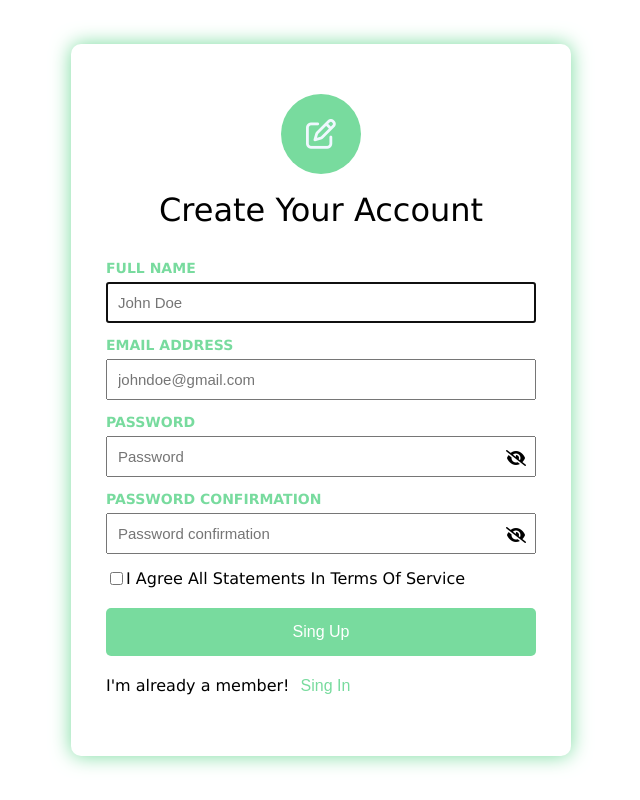
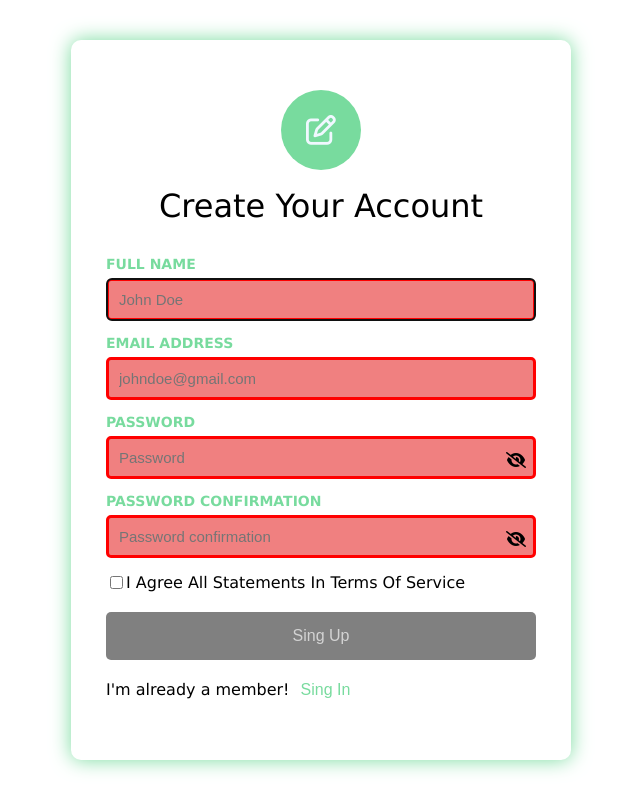
Before and after one commit to VasyaSuperr/home-work-React-Form, a React (Vite) app: page / in a window 1280 px wide. Shown: the whole page, without its empty margins (319-959 px from the left). Built offline with nearby package versions, Linux system fonts and the light colour scheme.

Commit message:
Add validate and  style validate from inputs and checkBox

```diff
--- a/src/pages/SingUpPage/SingUp.module.css
+++ b/src/pages/SingUpPage/SingUp.module.css
@@ -68,8 +68,6 @@
 }
 
 .submitBtn {
-  background-color: #78db9e;
-  color: white;
   font-size: 16px;
   border: none;
   border-radius: 5px;
@@ -78,10 +76,20 @@
   margin: 5px 0;
 }
 
-.submitBtn:hover {
+.enabled {
+  background-color: #78db9e;
+  color: white;
+}
+
+.enabled:hover {
   background-color: #52946b;
   cursor: pointer;
   transition: 1s;
+}
+
+.disabled {
+  background-color: gray;
+  color: lightgrey;
 }
 
 .wrapperForSingInRow {
@@ -103,3 +111,15 @@
   cursor: pointer;
   transition: 1s;
 }
+
+.validInput {
+  background-color: lightgreen;
+  border: 3px solid green;
+  border-radius: 5px;
+}
+
+.invalidInput {
+  background-color: lightcoral;
+  border: 3px solid red;
+  border-radius: 5px;
+}
--- a/src/pages/SingUpPage/index.jsx
+++ b/src/pages/SingUpPage/index.jsx
@@ -1,5 +1,6 @@
 import { useState } from "react";
 import styles from "./SingUp.module.css";
+import classNames from "classnames";
 
 function SingUpPage() {
   const [fullName, setFullName] = useState("");
@@ -7,6 +8,15 @@ function SingUpPage() {
   const [password, setPassword] = useState("");
   const [passwordConfirm, setPasswordConfirm] = useState("");
   const [statements, setStatements] = useState(false);
+
+  const SING_UP_FOR_REG_EXP = {
+    fullName:
+      /^[A-Z][a-z]{1,32}(-[A-Z][a-z]{1,32})? [A-Z][a-z]{1,32}(-[A-Z][a-z]{1,32})?$/,
+    email: /^\w+@[A-Za-z\d]+\.[A-Za-z\d]+$/,
+    password: /^(?=.*[A-Z])(?=.*[a-z])(?=.*[!@#$%^&*])(?=.*[\d]).{6,32}$/,
+    passwordConfirm:
+      /^(?=.*[A-Z])(?=.*[a-z])(?=.*[!@#$%^&*])(?=.*[\d]).{6,32}$/,
+  };
 
   const handleFormSubmit = (e) => {
     e.preventDefault();
@@ -38,6 +48,33 @@ function SingUpPage() {
     setStatements(checked);
   };
 
+  const calcClassName = (name, value) => {
+    let isValueValid;
+
+    if (name === "passwordConfirm") {
+      isValueValid =
+        value === password && SING_UP_FOR_REG_EXP[name].test(value);
+    } else {
+      isValueValid = SING_UP_FOR_REG_EXP[name].test(value);
+    }
+
+    return classNames(styles.formInput, {
+      [styles.validInput]: isValueValid,
+      [styles.invalidInput]: !isValueValid,
+    });
+  };
+
+  const isSubmitBtnDisabled = () => {
+    return !(
+      SING_UP_FOR_REG_EXP.fullName.test(fullName) &&
+      SING_UP_FOR_REG_EXP.email.test(email) &&
+      SING_UP_FOR_REG_EXP.password.test(password) &&
+      SING_UP_FOR_REG_EXP.passwordConfirm.test(passwordConfirm) &&
+      statements &&
+      password === passwordConfirm
+    );
+  };
+
   return (
     <div className={styles.wrapperWrapper}>
       <div className={styles.formWrapper}>
@@ -47,7 +84,7 @@ function SingUpPage() {
           <label className={styles.formLabelForInput}>
             <span className={styles.labelCaptionForInput}>FULL NAME</span>
             <input
-              className={styles.formInput}
+              className={calcClassName("fullName", fullName)}
               type="text"
               name="user-fullName"
               value={fullName}
@@ -60,7 +97,7 @@ function SingUpPage() {
           <label className={styles.formLabelForInput}>
             <span className={styles.labelCaptionForInput}>EMAIL ADDRESS</span>
             <input
-              className={styles.formInput}
+              className={calcClassName("email", email)}
               type="email"
               name="user-email"
               value={email}
@@ -72,7 +109,7 @@ function SingUpPage() {
           <label className={styles.formLabelForInput}>
             <span className={styles.labelCaptionForInput}>PASSWORD</span>
             <input
-              className={styles.formInput}
+              className={calcClassName("password", password)}
               type="password"
               name="user-password"
               value={password}
@@ -89,7 +126,7 @@ function SingUpPage() {
               PASSWORD CONFIRMATION
             </span>
             <input
-              className={styles.formInput}
+              className={calcClassName("passwordConfirm", passwordConfirm)}
               type="password"
               name="user-password-confirmation"
               value={passwordConfirm}
@@ -111,7 +148,14 @@ function SingUpPage() {
             />
             <span>I Agree All Statements In Terms Of Service</span>
           </label>
-          <button className={styles.submitBtn} type="submit">
+          <button
+            className={classNames(styles.submitBtn, {
+              [styles.enabled]: !isSubmitBtnDisabled(),
+              [styles.disabled]: isSubmitBtnDisabled(),
+            })}
+            disabled={isSubmitBtnDisabled()}
+            type="submit"
+          >
             Sing Up
           </button>
           <div className={styles.wrapperForSingInRow}>
```
